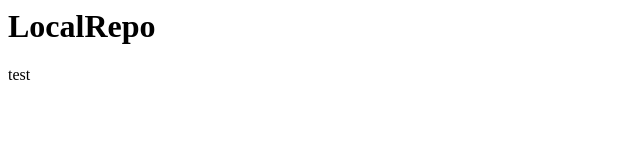
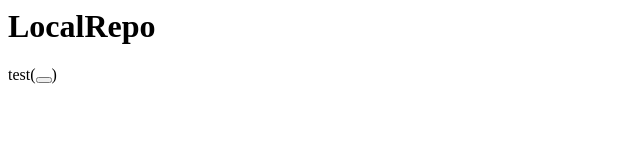
Before and after one commit to Aayush538/Local, a plain HTML site: page index.html in a window 1280 px wide. Shown: the full height of the page, 0-640 px from the left. Drawn offline with Linux system fonts and the light colour scheme.

Commit message:
butt added

```diff
--- a/index.html
+++ b/index.html
@@ -1,2 +1,2 @@
 <h1>LocalRepo</h1>
-<p>test</p>
+<p>test(<button></button>)</p>
```
